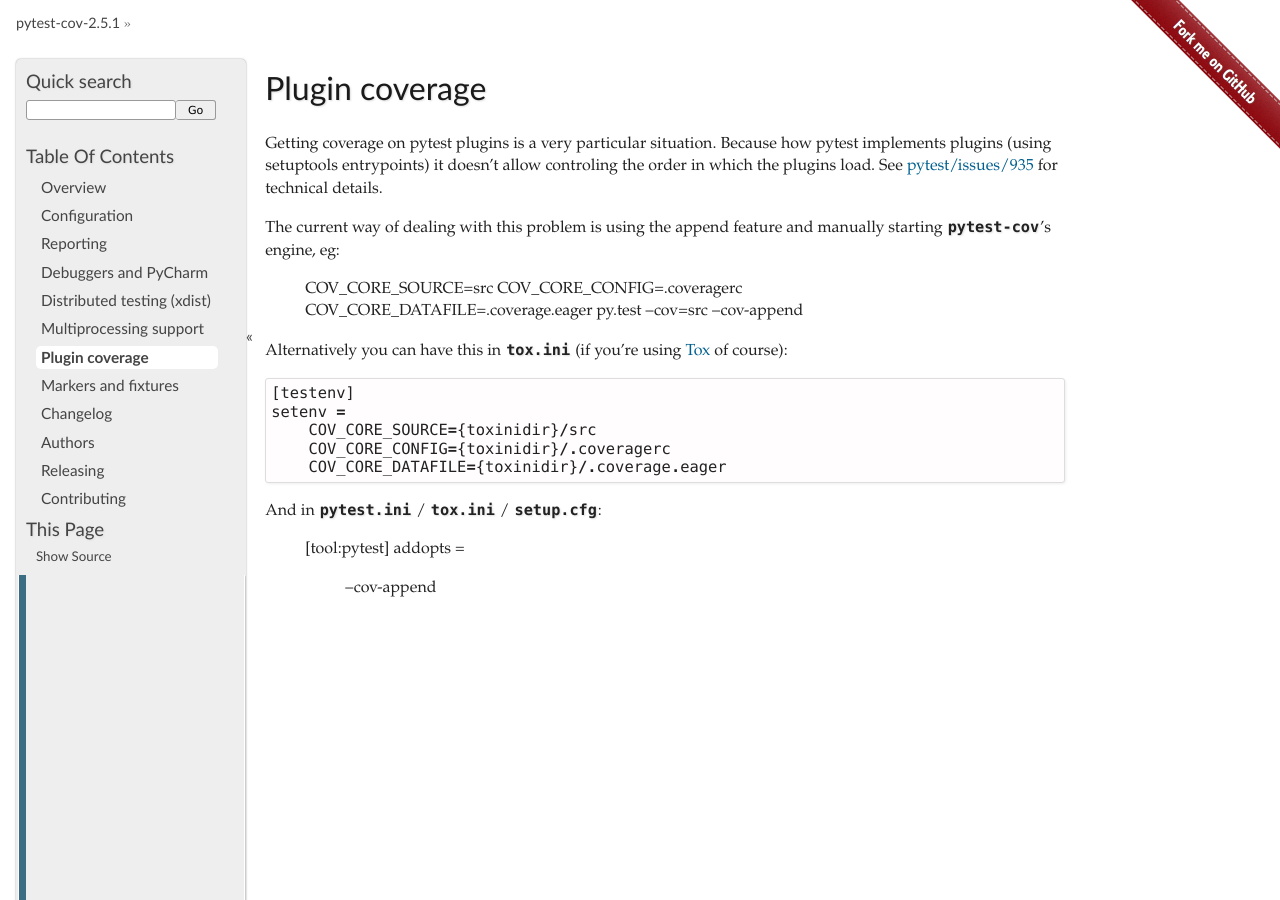
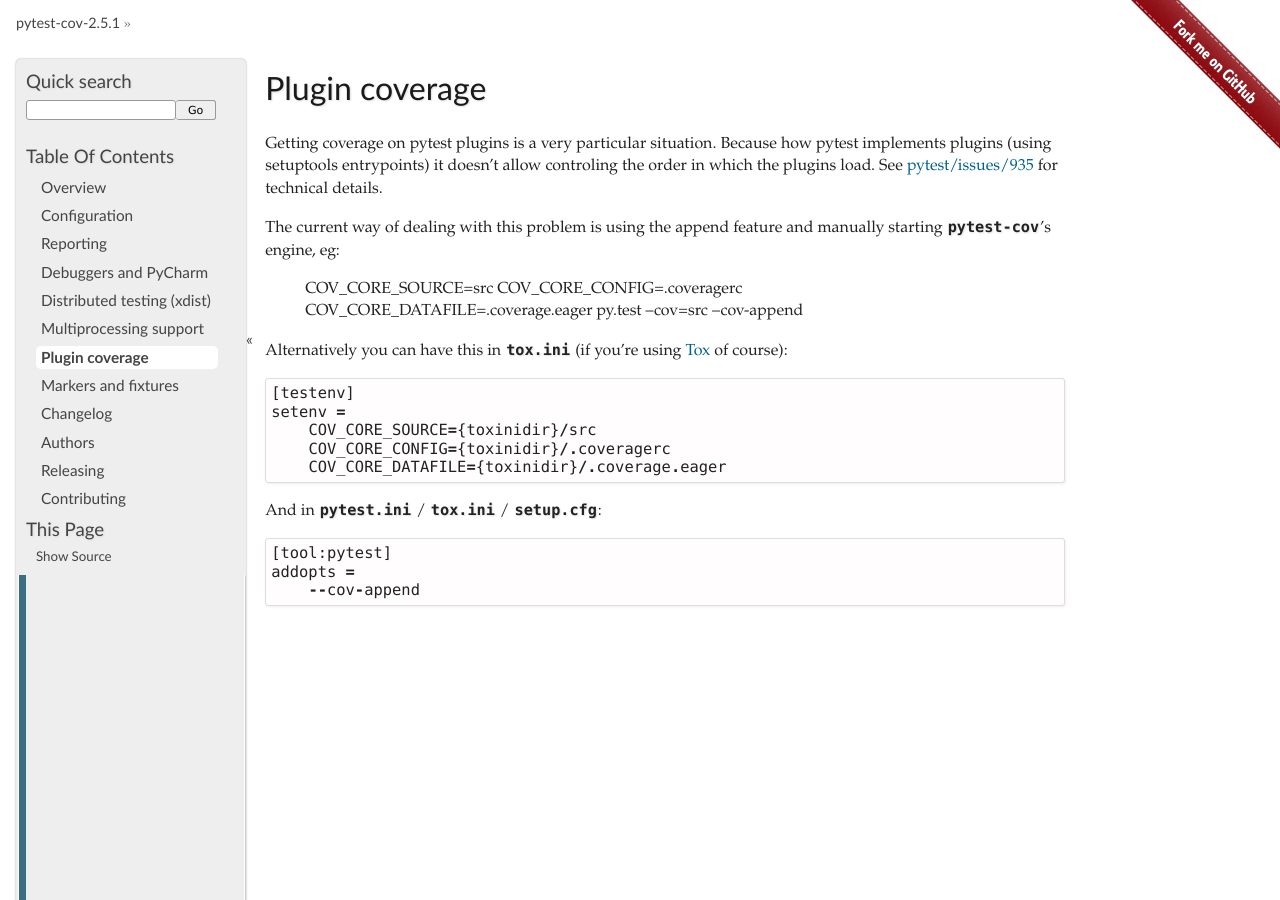
Before and after one commit to pytest-dev/pytest-cov, a Sphinx documentation site: the page built from docs/plugins.rst, in a window 1280 px wide and 900 px high. Built offline with Sphinx 7.4.7, drawn with Linux system fonts in a browser that asks for light colours.

```diff
--- a/docs/plugins.rst
+++ b/docs/plugins.rst
@@ -18,7 +18,7 @@ Alternatively you can have this in ``tox.ini`` (if you're using `Tox <https://to
         COV_CORE_CONFIG={toxinidir}/.coveragerc
         COV_CORE_DATAFILE={toxinidir}/.coverage.eager
 
-And in ``pytest.ini`` / ``tox.ini`` / ``setup.cfg``:
+And in ``pytest.ini`` / ``tox.ini`` / ``setup.cfg``::
 
     [tool:pytest]
     addopts =
```
